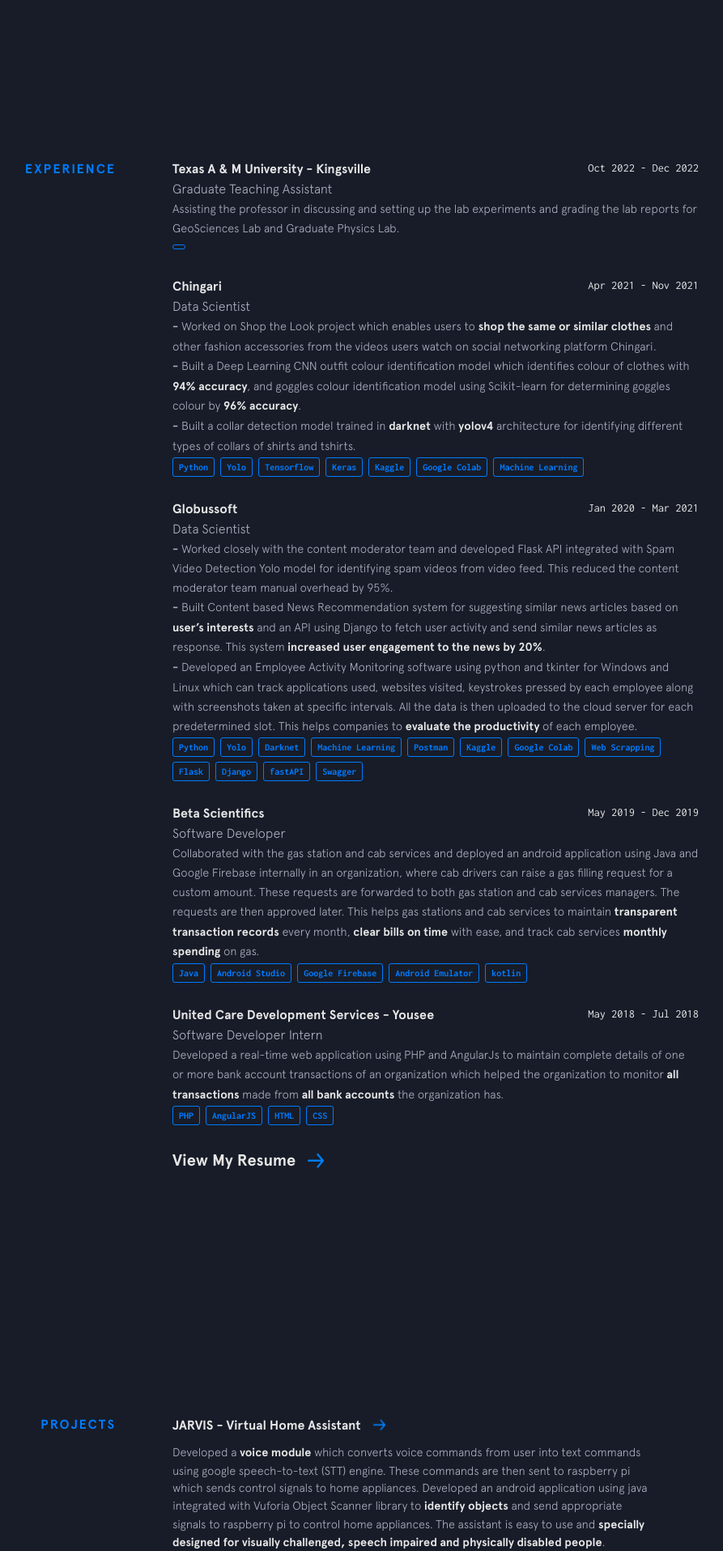
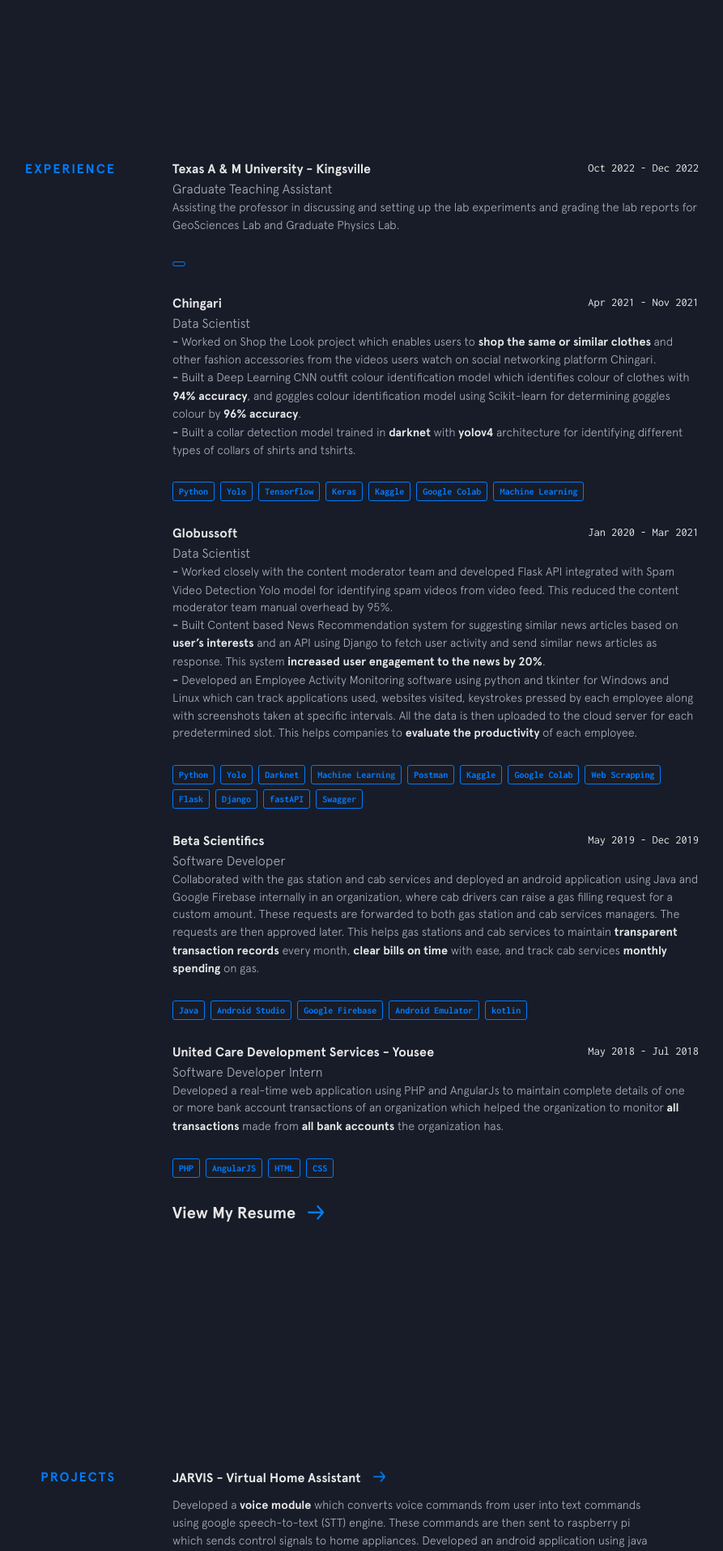
Before and after one commit to srikanthkarre/portfolio, a Jekyll site: the page built from index.html, in a window 1280 px wide. Shown: the part 2438-4354 px from the top of the page at 81% size, without its empty margins (237-1130 px from the left). Built offline with Jekyll 4.4.1, drawn with Linux system fonts in a browser that asks for light colours; nearby versions of some CDN libraries.

Commit message:
Update experience.yml

```diff
--- a/_data/experience.yml
+++ b/_data/experience.yml
@@ -3,7 +3,7 @@
   time: Oct 2022 - Dec 2022
   position: Graduate Teaching Assistant
   location: Kingsville, USA
-  description: Assisting the professor in discussing and setting up the lab experiments and grading the lab reports for GeoSciences Lab and Graduate Physics Lab.
+  description: <p>Assisting the professor in discussing and setting up the lab experiments and grading the lab reports for GeoSciences Lab and Graduate Physics Lab.<br></p>
   used:
     - thing:
 
@@ -12,7 +12,7 @@
   time: Apr 2021 - Nov 2021
   position: Data Scientist
   location: Bengaluru, India
-  description: <b>-</b> Worked on Shop the Look project which enables users to <strong>shop the same or similar clothes</strong> and other fashion accessories from the videos users watch on social networking platform Chingari. <br><b>-</b> Built a Deep Learning CNN outfit colour identification model which identifies colour of clothes with <strong>94% accuracy</strong>, and goggles colour identification model using Scikit-learn for determining goggles colour by <strong>96% accuracy</strong>. <br><b>-</b> Built a collar detection model trained in <strong>darknet</strong> with <strong>yolov4</strong> architecture for identifying different types of collars of shirts and tshirts.
+  description: <p><b>-</b> Worked on Shop the Look project which enables users to <strong>shop the same or similar clothes</strong> and other fashion accessories from the videos users watch on social networking platform Chingari. <br><b>-</b> Built a Deep Learning CNN outfit colour identification model which identifies colour of clothes with <strong>94% accuracy</strong>, and goggles colour identification model using Scikit-learn for determining goggles colour by <strong>96% accuracy</strong>. <br><b>-</b> Built a collar detection model trained in <strong>darknet</strong> with <strong>yolov4</strong> architecture for identifying different types of collars of shirts and tshirts.<br></p>
   used:
     - thing: Python
     - thing: Yolo
@@ -27,7 +27,7 @@
   time: Jan 2020 - Mar 2021
   position: Data Scientist
   location: Bengaluru, India
-  description: <b>-</b> Worked closely with the content moderator team and developed Flask API integrated with Spam Video Detection Yolo model for identifying spam videos from video feed. This </strong>reduced the content moderator team manual overhead by 95%</strong>. <br><b>-</b> Built Content based News Recommendation system for suggesting similar news articles based on <strong>user’s interests</strong> and an API using Django to fetch user activity and send similar news articles as response. This system <strong>increased user engagement to the news by 20%</strong>. <br><b>-</b> Developed an Employee Activity Monitoring software using python and tkinter for Windows and Linux which can track applications used, websites visited, keystrokes pressed by each employee along with screenshots taken at specific intervals. All the data is then uploaded to the cloud server for each predetermined slot. This helps companies to <strong>evaluate the productivity</strong> of each employee.
+  description: <p><b>-</b> Worked closely with the content moderator team and developed Flask API integrated with Spam Video Detection Yolo model for identifying spam videos from video feed. This </strong>reduced the content moderator team manual overhead by 95%</strong>. <br><b>-</b> Built Content based News Recommendation system for suggesting similar news articles based on <strong>user’s interests</strong> and an API using Django to fetch user activity and send similar news articles as response. This system <strong>increased user engagement to the news by 20%</strong>. <br><b>-</b> Developed an Employee Activity Monitoring software using python and tkinter for Windows and Linux which can track applications used, websites visited, keystrokes pressed by each employee along with screenshots taken at specific intervals. All the data is then uploaded to the cloud server for each predetermined slot. This helps companies to <strong>evaluate the productivity</strong> of each employee.<br></p>
   used:
     - thing: Python
     - thing: Yolo
@@ -47,7 +47,7 @@
   time: May 2019 - Dec 2019
   position: Software Developer
   location: Bengaluru, India
-  description: Collaborated with the gas station and cab services and deployed an android application using Java and Google Firebase internally in an organization, where cab drivers can raise a gas filling request for a custom amount. These requests are forwarded to both gas station and cab services managers. The requests are then approved later. This helps gas stations and cab services to maintain <strong>transparent transaction records</strong> every month, <strong>clear bills on time</strong> with ease, and track cab services <strong>monthly spending</strong> on gas</strong>.
+  description: <p>Collaborated with the gas station and cab services and deployed an android application using Java and Google Firebase internally in an organization, where cab drivers can raise a gas filling request for a custom amount. These requests are forwarded to both gas station and cab services managers. The requests are then approved later. This helps gas stations and cab services to maintain <strong>transparent transaction records</strong> every month, <strong>clear bills on time</strong> with ease, and track cab services <strong>monthly spending</strong> on gas</strong>.<br></p>
   used:
     - thing: Java
     - thing: Android Studio
@@ -60,7 +60,7 @@
   time: May 2018 - Jul 2018
   position: Software Developer Intern
   location: Hyderabad, India
-  description: Developed a real-time web application using PHP and AngularJs to maintain complete details of one or more bank account transactions of an organization which helped the organization to monitor <strong>all transactions</strong> made from <strong>all bank accounts</strong> the organization has.
+  description: <p>Developed a real-time web application using PHP and AngularJs to maintain complete details of one or more bank account transactions of an organization which helped the organization to monitor <strong>all transactions</strong> made from <strong>all bank accounts</strong> the organization has.<br></p>
   used:
     - thing: PHP
     - thing: AngularJS
```
